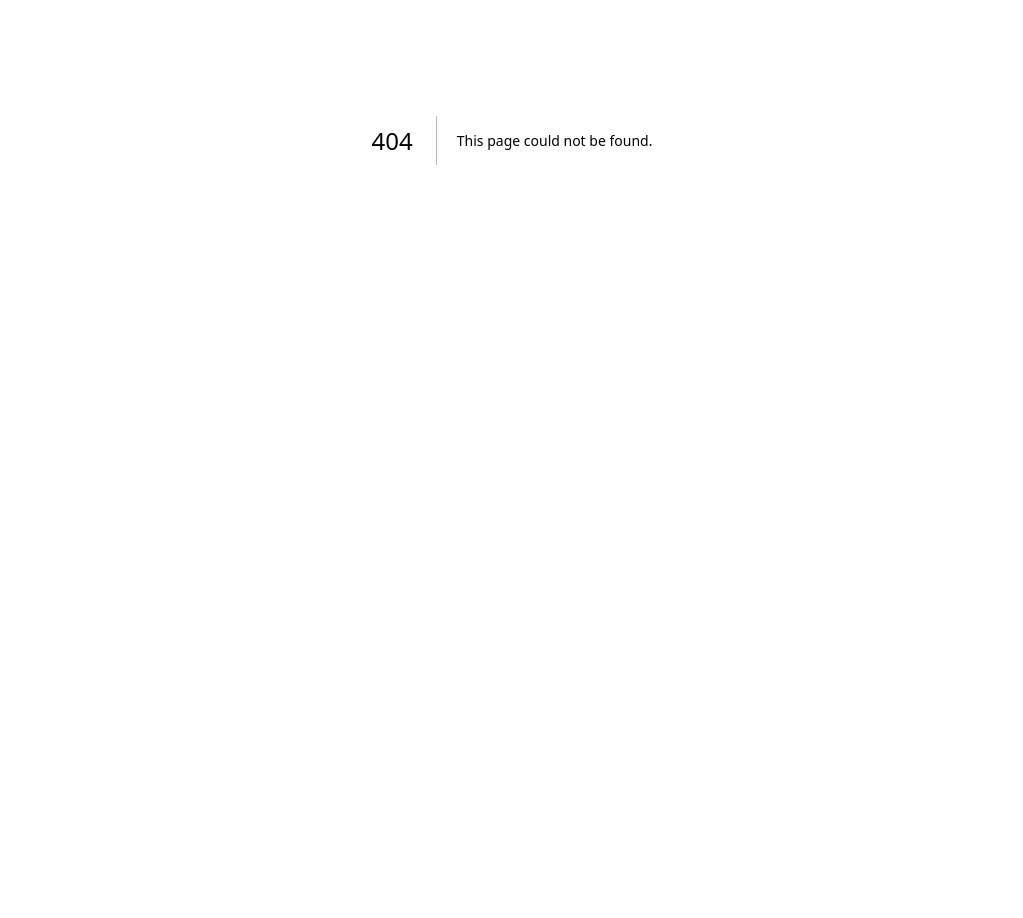
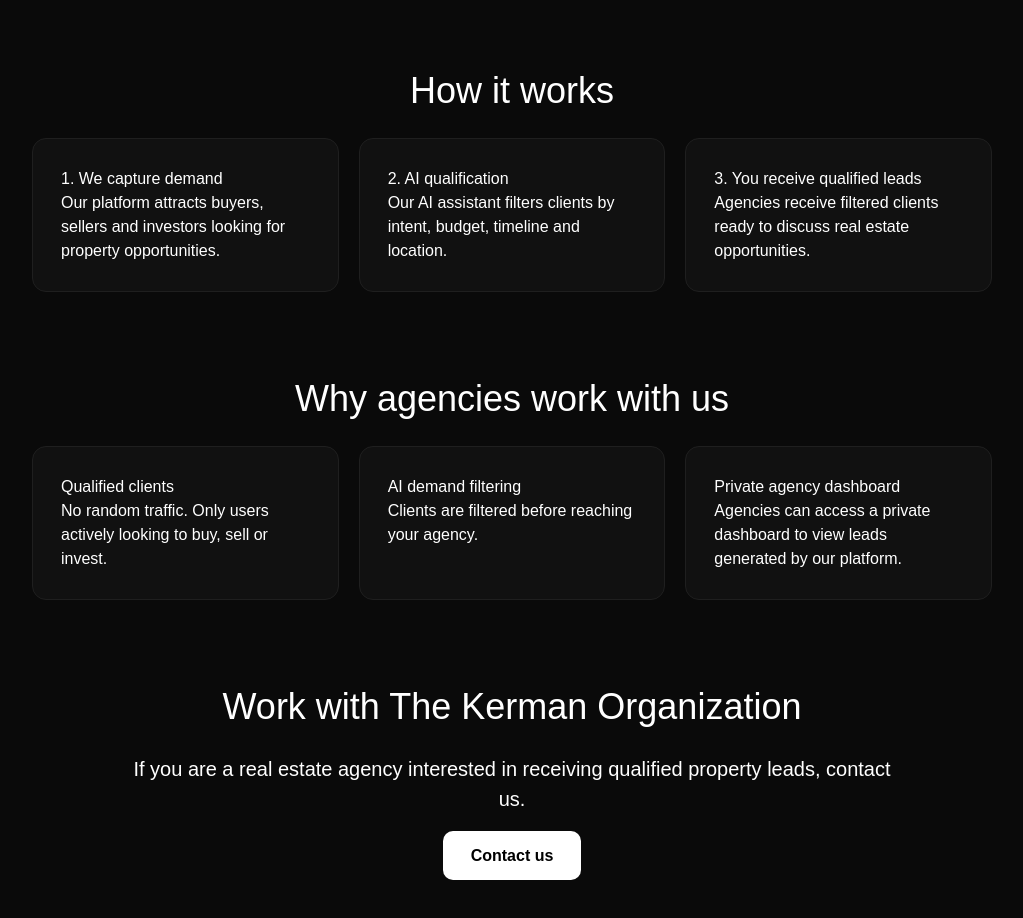
Before and after one commit to kermanmartin/kermanorganization, a Next.js app: page /agencies in a window 1280 px wide. Before the commit this address had no page. Shown: the part 260-1178 px from the top of the page, without its empty margins (128-1151 px from the left). Before the commit the page ends 800 px from the top, so only its background shows below. Built offline with nearby package versions, Linux system fonts and the light colour scheme.

Commit message:
add agencies page

```diff
--- /dev/null
+++ b/app/agencies/page.tsx
@@ -0,0 +1,156 @@
+export default function AgenciesPage() {
+  return (
+    <main
+      style={{
+        minHeight: "100vh",
+        backgroundColor: "#0a0a0a",
+        color: "white",
+        fontFamily: "Arial",
+      }}
+    >
+      <section
+        style={{
+          padding: "90px 20px 70px",
+          textAlign: "center",
+          maxWidth: "1000px",
+          margin: "0 auto",
+        }}
+      >
+        <h1 style={{ fontSize: "52px", marginBottom: "20px" }}>
+          Leads for Real Estate Agencies
+        </h1>
+
+        <p style={{ fontSize: "22px", lineHeight: "1.5" }}>
+          The Kerman Organization generates qualified buyers, sellers and
+          investors using AI-powered demand analysis.
+        </p>
+      </section>
+
+      <section
+        style={{
+          maxWidth: "1000px",
+          margin: "0 auto",
+          padding: "0 20px 80px",
+        }}
+      >
+        <h2 style={{ fontSize: "36px", marginBottom: "20px", textAlign: "center" }}>
+          How it works
+        </h2>
+
+        <div
+          style={{
+            display: "grid",
+            gridTemplateColumns: "repeat(auto-fit,minmax(250px,1fr))",
+            gap: "20px",
+          }}
+        >
+          <div style={card}>
+            <h3>1. We capture demand</h3>
+            <p>
+              Our platform attracts buyers, sellers and investors looking for
+              property opportunities.
+            </p>
+          </div>
+
+          <div style={card}>
+            <h3>2. AI qualification</h3>
+            <p>
+              Our AI assistant filters clients by intent, budget, timeline and
+              location.
+            </p>
+          </div>
+
+          <div style={card}>
+            <h3>3. You receive qualified leads</h3>
+            <p>
+              Agencies receive filtered clients ready to discuss real estate
+              opportunities.
+            </p>
+          </div>
+        </div>
+      </section>
+
+      <section
+        style={{
+          maxWidth: "1000px",
+          margin: "0 auto",
+          padding: "0 20px 80px",
+        }}
+      >
+        <h2 style={{ fontSize: "36px", marginBottom: "20px", textAlign: "center" }}>
+          Why agencies work with us
+        </h2>
+
+        <div
+          style={{
+            display: "grid",
+            gridTemplateColumns: "repeat(auto-fit,minmax(250px,1fr))",
+            gap: "20px",
+          }}
+        >
+          <div style={card}>
+            <h3>Qualified clients</h3>
+            <p>
+              No random traffic. Only users actively looking to buy, sell or
+              invest.
+            </p>
+          </div>
+
+          <div style={card}>
+            <h3>AI demand filtering</h3>
+            <p>
+              Clients are filtered before reaching your agency.
+            </p>
+          </div>
+
+          <div style={card}>
+            <h3>Private agency dashboard</h3>
+            <p>
+              Agencies can access a private dashboard to view leads generated by
+              our platform.
+            </p>
+          </div>
+        </div>
+      </section>
+
+      <section
+        style={{
+          maxWidth: "800px",
+          margin: "0 auto",
+          padding: "0 20px 100px",
+          textAlign: "center",
+        }}
+      >
+        <h2 style={{ fontSize: "36px", marginBottom: "20px" }}>
+          Work with The Kerman Organization
+        </h2>
+
+        <p style={{ fontSize: "20px", marginBottom: "30px" }}>
+          If you are a real estate agency interested in receiving qualified
+          property leads, contact us.
+        </p>
+
+        <a
+          href="mailto:contact@kermanorganization.com"
+          style={{
+            padding: "16px 28px",
+            background: "white",
+            color: "black",
+            borderRadius: "10px",
+            textDecoration: "none",
+            fontWeight: "bold",
+          }}
+        >
+          Contact us
+        </a>
+      </section>
+    </main>
+  );
+}
+
+const card = {
+  backgroundColor: "#111111",
+  borderRadius: "14px",
+  padding: "28px",
+  border: "1px solid #1f1f1f",
+};
```
